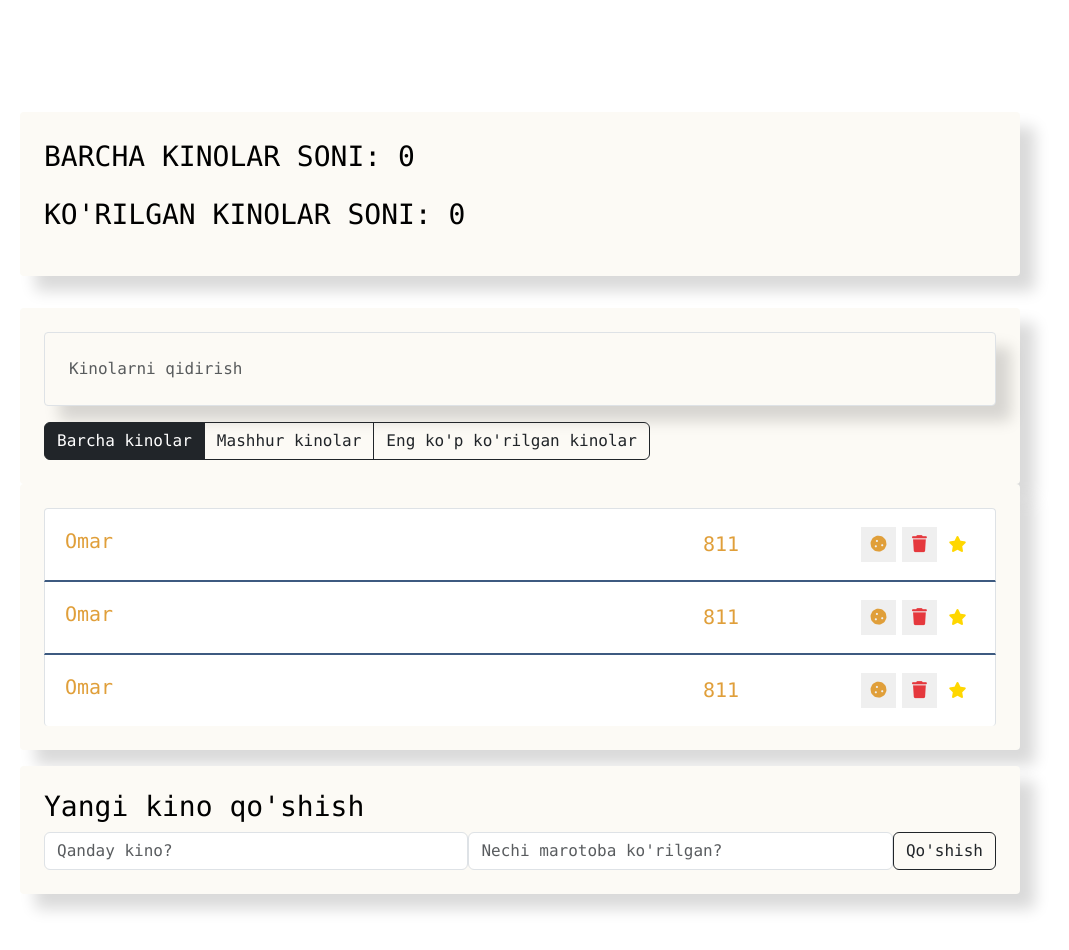
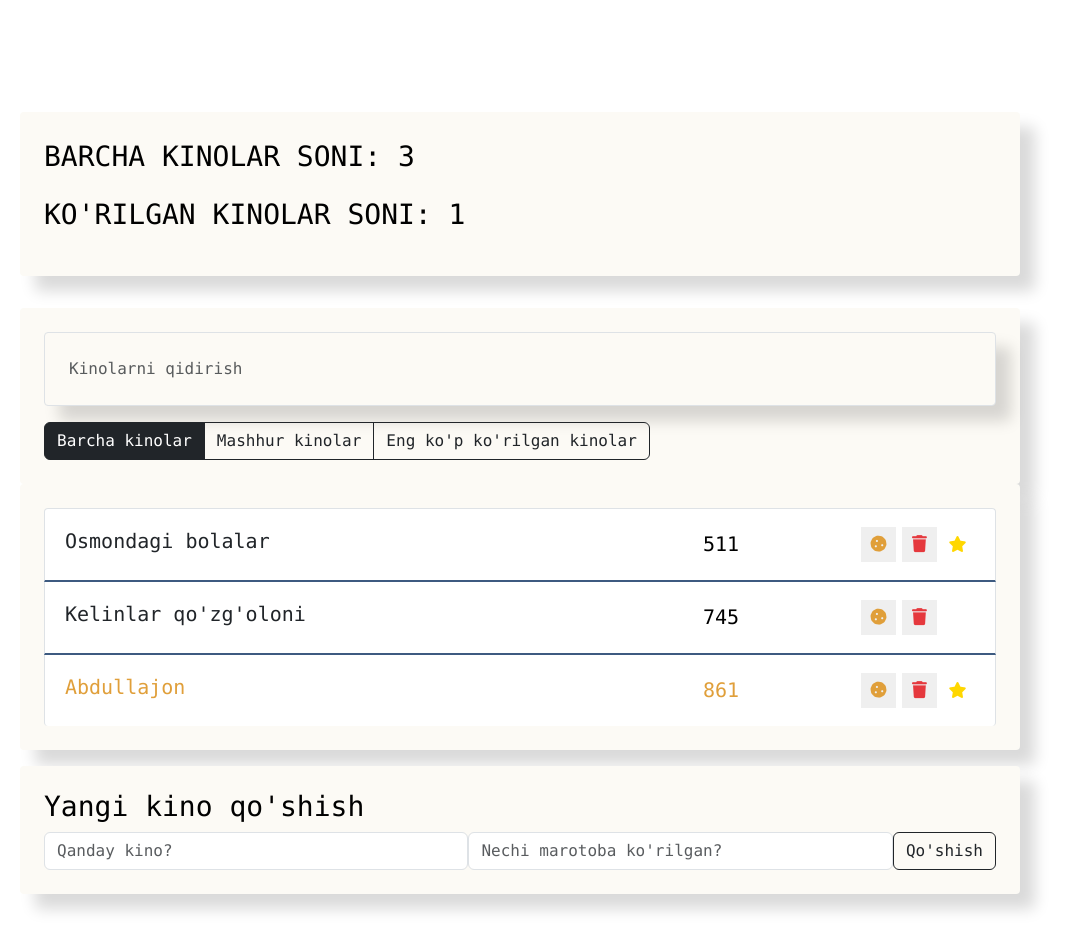
Before and after one commit to Kamol1dd1nbek/movie, a Vue app: page / in a window 1280 px wide. Shown: the top 950 px of the page, without its empty margins (120-1189 px from the left). Built offline with nearby package versions, Linux system fonts and the light colour scheme.

Commit message:
Moved movies array to app and made app-info dynamic

```diff
--- a/src/components/app-info/AppInfo.vue
+++ b/src/components/app-info/AppInfo.vue
@@ -1,11 +1,22 @@
 <template>
    <div class="app-info">
-      <p class="fs-3 text-uppercase">Barcha kinolar soni: 0</p>
-      <p class="fs-3 text-uppercase">Ko'rilgan kinolar soni: 0</p>
+      <p class="fs-3 text-uppercase">Barcha kinolar soni: {{ allMoviesCount }}</p>
+      <p class="fs-3 text-uppercase">Ko'rilgan kinolar soni: {{ favouriteMoviesCount }}</p>
    </div>
 </template>
 
-<script setup></script>
+<script setup>
+const props = defineProps({
+   allMoviesCount: {
+      type: Number,
+      required: true
+   },
+   favouriteMoviesCount: {
+      type: Number,
+      required: true
+   }
+});
+</script>
 
 <style lang="scss" scoped>
 .app-info {
--- a/src/components/app/App.vue
+++ b/src/components/app/App.vue
@@ -1,23 +1,45 @@
 <template>
    <div class="app font-monospace">
       <div class="content">
-         <AppInfo></AppInfo>
+         <AppInfo :allMoviesCount="movies.length" :favouriteMoviesCount="movies.filter(movie => movie.favourite).length"/>
          <div class="search-pannel">
             <SearchPannel />
             <AppFilter />
          </div>
-         <MovieList/>
+         <MovieList :movies="movies"/>
          <MovieAddForm/>
       </div>
    </div>
 </template>
 
 <script setup>
+import { ref } from "vue";
 import AppInfo from "@/components/app-info/AppInfo.vue";
 import SearchPannel from "@/components/search-pannel/SearchPannel.vue";
 import AppFilter from "@/components/app-filter/AppFilter.vue";
 import MovieList from "../movie-list/MovieList.vue";
 import MovieAddForm from "../movie-add-form/MovieAddForm.vue";
+
+const movies = ref([
+   {
+      name: "Osmondagi bolalar",
+      viewers: 511,
+      favourite: false,
+      like: true
+   },
+   {
+      name: "Kelinlar qo'zg'oloni",
+      viewers: 745,
+      favourite: false,
+      like: false
+   },
+   {
+      name: "Abdullajon",
+      viewers: 861,
+      favourite: true,
+      like: true
+   },
+]);
 </script>
 
 <style lang="scss">
--- a/src/components/move-list-item/MovieListItem.vue
+++ b/src/components/move-list-item/MovieListItem.vue
@@ -1,11 +1,7 @@
 <template>
-      <li class="list-group-item d-flex justify-content-between like favourite">
-         <span class="list-group-item-label">Omar</span>
-         <input
-            type="number"
-            class="list-group-item-input"
-            defaultValue="811"
-         />
+   <li class="list-group-item d-flex justify-content-between" :class="[{like: movie.like}, {favourite: movie.favourite}]">
+      <span class="list-group-item-label">{{ movie.name }}</span>
+      <input type="number" class="list-group-item-input" :value="movie.viewers"/>
       <div class="d-flex justify-content-center align-items-center">
          <button type="button" class="btn-cookie btn-sm">
             <i class="fas fa-cookie"></i>
@@ -18,7 +14,15 @@
    </li>
 </template>
 
-<script setup></script>
+<script setup>
+const props = defineProps({
+   movie: {
+      type: Object,
+      required: true
+   }
+});
+console.log()
+</script>
 
 <style lang="scss" scoped>
 .list-group-item {
@@ -59,7 +63,7 @@
       font-size: 16px;
       color: #ffd700;
       text-align: center;
-      transition: .3s all;
+      transition: 0.3s all;
       transform: translateX(30px);
       opacity: 0;
    }
--- a/src/components/movie-list/MovieList.vue
+++ b/src/components/movie-list/MovieList.vue
@@ -1,13 +1,21 @@
 <template>
    <ul class="movie-list list-group">
-    <MovieListItem/>
-    <MovieListItem/>
-    <MovieListItem/>
+      <MovieListItem
+         v-for="(movie, index) in movies"
+         :key="index"
+         :movie="movie"
+      />
    </ul>
 </template>
 
 <script setup>
 import MovieListItem from "../move-list-item/MovieListItem.vue";
+const props = defineProps({
+   movies: {
+      type: Array,
+      required: true,
+   },
+});
 </script>
 
 <style lang="scss" scoped>
@@ -19,6 +27,6 @@ import MovieListItem from "../move-list-item/MovieListItem.vue";
    box-shadow: 15px 15px 15px rgba(0, 0, 0, 0.15);
 }
 .movie-list .list-group-item:last-child {
-   border-bottom:none;
+   border-bottom: none;
 }
 </style>
```
Lines whose indentation alone changed are shown as unchanged.
